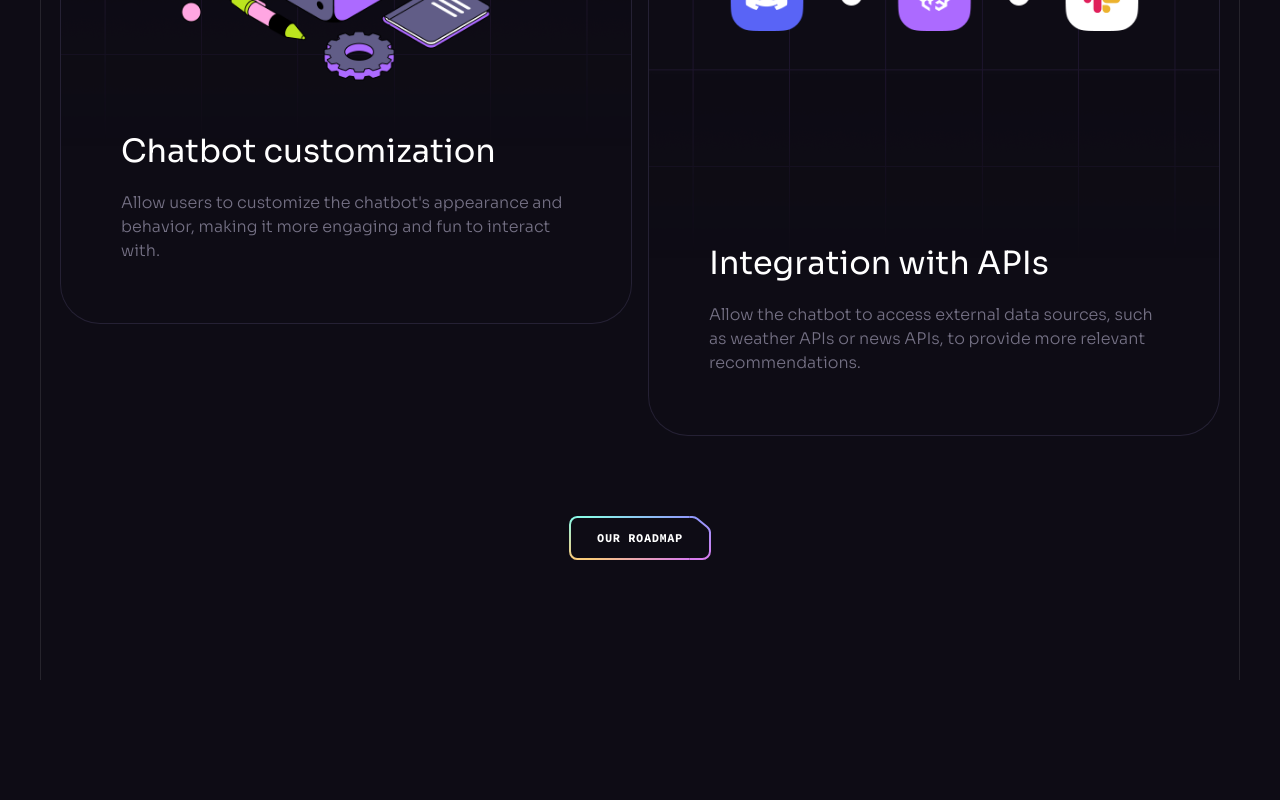
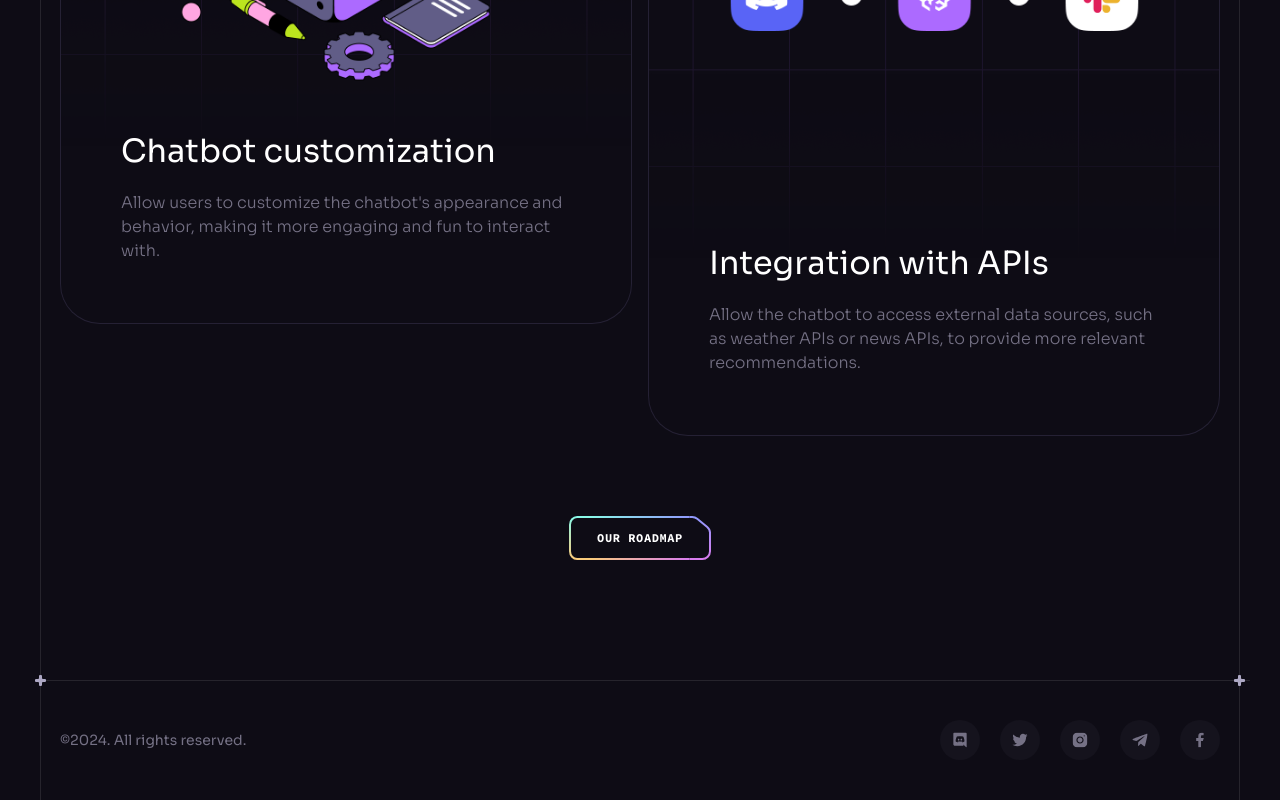
Before and after one commit to JakubGasiorek/Brainwave, a React (Vite) app: page / in a window 1280 px wide. Shown: the part 8613-9413 px from the top of the page. Before the commit the page ends 9293 px from the top, so only its background shows below. Built offline with nearby package versions, Linux system fonts and the light colour scheme.

Commit message:
Added Footer component

```diff
--- a/src/App.jsx
+++ b/src/App.jsx
@@ -1,6 +1,7 @@
 import ButtonGradient from "./assets/svg/ButtonGradient";
 import Benefits from "./components/Benefits";
 import Collaboration from "./components/Collaboration";
+import Footer from "./components/Footer";
 import Header from "./components/Header";
 import Hero from "./components/Hero";
 import Pricing from "./components/Pricing";
@@ -18,6 +19,7 @@
         <Services />
         <Pricing />
         <Roadmap />
+        <Footer />
       </div>
       <ButtonGradient />
     </>
--- /dev/null
+++ b/src/components/Footer.jsx
@@ -0,0 +1,28 @@
+import { socials } from "../constants";
+import Section from "./Section";
+
+const Footer = () => {
+  return (
+    <Section crosses className="!px-0 !py-10">
+      <div className="container flex sm:justify-between justify-center items-center gap-10 max-sm:flex-col">
+        <p className="caption text-n-4 lg:block">
+          ©{new Date().getFullYear()}. All rights reserved.
+        </p>
+        <ul className="flex gap-5 flex-wrap">
+          {socials.map((item) => (
+            <a
+              key={item.id}
+              href={item.url}
+              target="_blank"
+              className="flex items-center justify-center w-10 h-10 bg-n-7 rounded-full transition-colors hover:bg-n-6"
+            >
+              <img src={item.iconUrl} alt={item.title} width={16} height={16} />
+            </a>
+          ))}
+        </ul>
+      </div>
+    </Section>
+  );
+};
+
+export default Footer;
```
